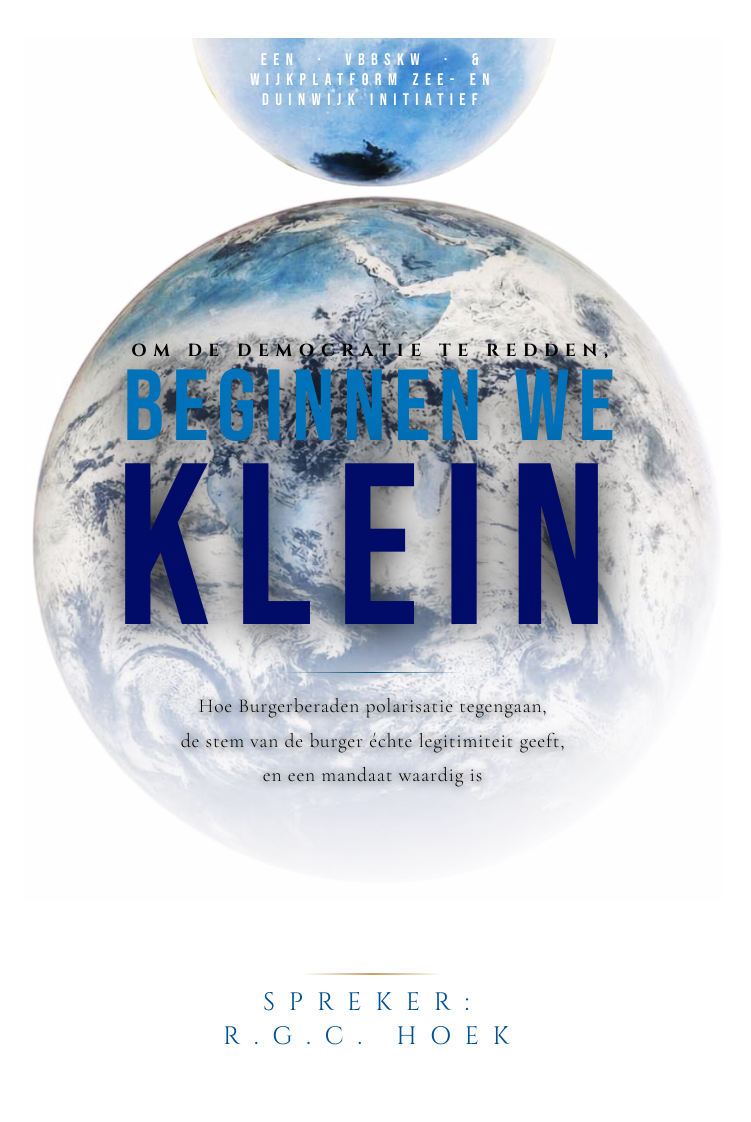
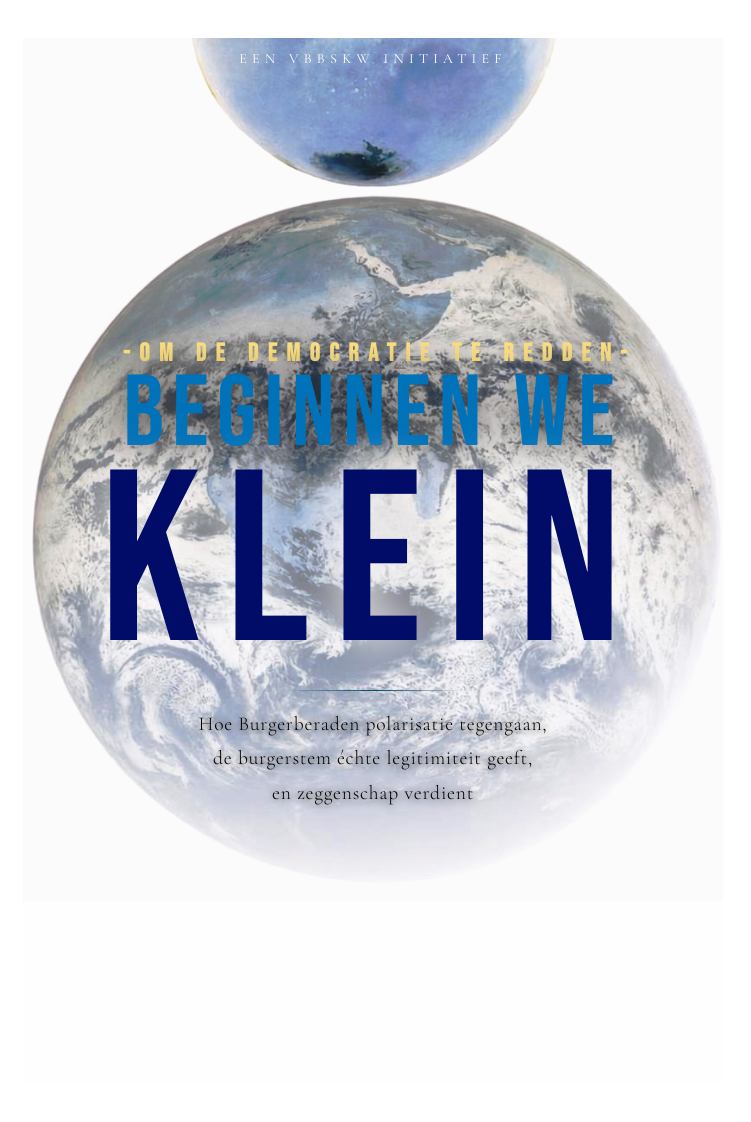
Before and after one commit to Klikblitser/VBBSKW, a Jekyll site: the page flyerlezing.html, which Jekyll copies as it is, in a window 1280 px wide. Shown: the whole page, without its empty margins (267-1018 px from the left). Built offline with Jekyll 4.4.1, drawn with Linux system fonts in a browser that asks for light colours.

Commit message:
Werk vormgeving lezingflyer bij: nieuwe typografie, kleuren en bijgewerkte achtergrondafbeelding
Co-authored-by: Cursor <cursoragent@cursor.com>

```diff
--- a/flyerlezing.html
+++ b/flyerlezing.html
@@ -23,7 +23,7 @@
     width: min(700px, 100%);
     aspect-ratio: 700 / 1045;
     overflow: hidden;
-    background: #ffffff;
+    background: #fefefe;
     container-type: inline-size;
   }
 
@@ -55,11 +55,12 @@
   }
 
   .top-text {
-    font-family: 'Bebas Neue', sans-serif;
-    font-size: 2.4cqw;
+    font-family: 'Cormorant Garamond', serif;
+    font-size: 2.0cqw;
     letter-spacing: 0.38em;
     color: #ffffff;
     text-transform: uppercase;
+    text-shadow: 0 2px 40px rgba(0,0,0,0.9);
   }
 
   .title-block {
@@ -70,12 +71,13 @@
   }
 
   .to-save {
-    font-family: 'Cinzel', serif;
-    font-size: 2.5cqw;
+    font-family: 'Bebas Neue', sans-serif;
+    font-size: 3.6cqw;
     letter-spacing: 0.38em;
-    color: #000000;
+    color: #ffe282;
     text-transform: uppercase;
     margin-bottom: 0.3cqw;
+    text-shadow: 0 2px 40px rgb(0, 0, 0);
   }
 
   .imagine {
@@ -89,11 +91,11 @@
 
   .mars {
     font-family: 'Bebas Neue', sans-serif;
-    font-size: 32.8cqw;
+    font-size: 34.8cqw;
     letter-spacing: 0.10em;
     color: #000c68;
     line-height: 0.88;
-    text-shadow: 0 2px 40px rgba(0,0,0,0.9);
+    text-shadow: 0 2px 40px rgba(255, 255, 255, 0.9);
   }
 
   .rule {
@@ -139,7 +141,7 @@
       margin: 0;
       padding: 0;
       height: 100%;
-      background: #ffffff;
+      background: #cecdcd;
       -webkit-print-color-adjust: exact;
       print-color-adjust: exact;
     }
@@ -165,17 +167,17 @@
     onerror="if(!this.dataset.fallback){this.dataset.fallback='1';this.src='https://www.vbbskw.com/Aardemarsinverted.png';}">
   <div class="overlay"></div>
   <div class="content">
-    <div class="top-text">Een &nbsp;&middot;&nbsp; VBBSKW &nbsp;&middot;&nbsp; & <br> wijkplatform Zee- en <br> Duinwijk Initiatief</div>
+    <div class="top-text">Een VBBSKW Initiatief</div>
     <div class="title-block">
-      <div class="to-save"><b><br><br>Om de democratie te redden,</b></div>
+      <div class="to-save"><b><b><br>&nbsp;<br>&nbsp;-om de democratie te redden-</b></b></div>
       <div class="imagine">Beginnen we</div>
       <div class="mars">KLEIN</div>
       <div class="rule"></div>
-      <div class="subtitle">Hoe Burgerberaden polarisatie tegengaan, <br> de stem van de burger échte legitimiteit geeft,<br> en een mandaat waardig is</div>
+      <div class="subtitle">Hoe Burgerberaden polarisatie tegengaan, <br> de burgerstem échte legitimiteit geeft,<br> en zeggenschap verdient</div>
     </div>
     <div class="bottom">
-      <div class="bottom-rule"></div>
-      <div class="org">Spreker: <br> R.G.C. Hoek</div>
+
+      <div class="org"> <br> </div>
     </div>
   </div>
 </div>
```
Also changed, not shown: Aardemarsinverted.png.
